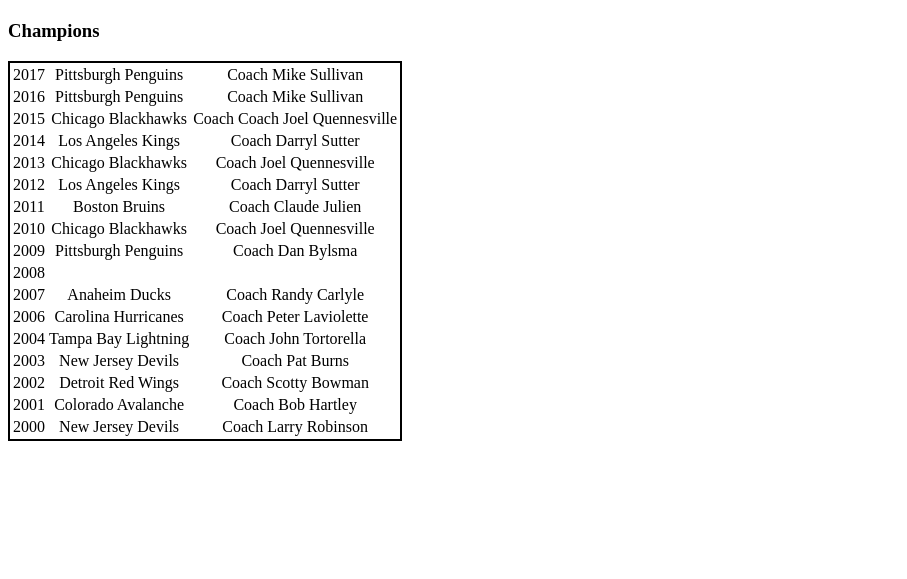
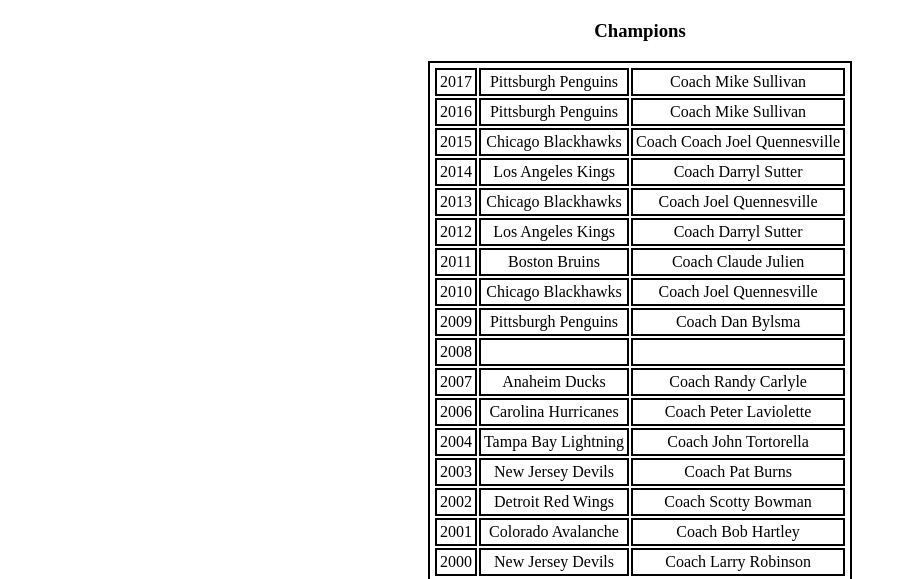
Before and after one commit to ramonju/exercise5, a plain HTML site: page ex_8/index8.html in a window 1280 px wide. Shown: the part 470-1049 px from the top of the page, without its empty margins (0-907 px from the left). Before the commit the page ends 919 px from the top, so only its background shows below. Drawn offline with Linux system fonts and the light colour scheme.

Commit message:
exercise8 revised

```diff
--- a/ex_8/index8.html
+++ b/ex_8/index8.html
@@ -7,10 +7,13 @@
     <title>Stanley Cup Champions</title>
 </head>
 <style>
-    table {
+    table, td{
         border: 2px solid black;
         align-content: center;
         text-align: center;
+        padding: 3px;
+        margin-left: auto;
+        margin-right: auto;
     }
 </style>
 <body>
@@ -19,7 +22,7 @@
     <h3>Every team that's won the Cup</h3>
     <hr>
     <img src="https://nhl.bamcontent.com/images/photos/287516894/1024x576/cut.jpg">
-    <h3>Champions</h3>
+    <h3 style="text-align: center">Champions</h3>
     <table>
         <tr>
             <td>2017</td>
```
